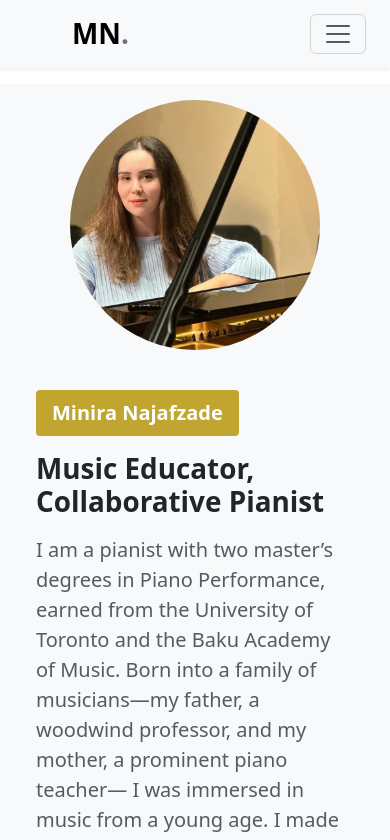
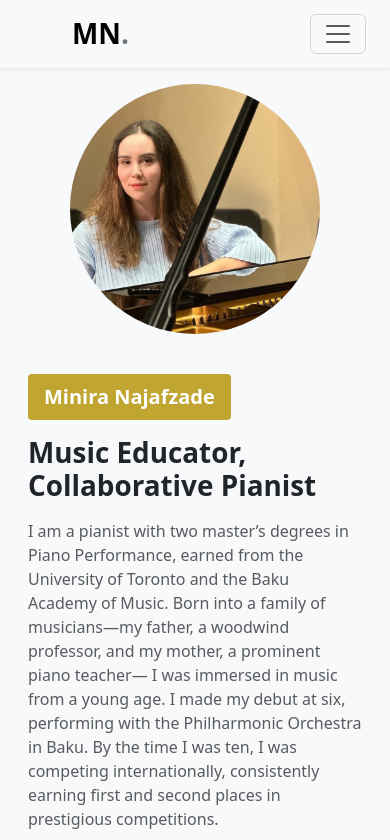
Before and after one commit to rodrigo-wong/MinirasWebsite, a React (Create React App) app: page / in a window 390 px wide. Shown: the top 840 px of the page. Built offline with nearby package versions, Linux system fonts and the light colour scheme.

Commit message:
Refactor Home component to add responsive font sizes for different screen sizes and update class names

```diff
--- a/src/components/Home.jsx
+++ b/src/components/Home.jsx
@@ -7,7 +7,7 @@ import { faYoutube } from "@fortawesome/free-brands-svg-icons";
 const Home = () => {
   return (
     <Container className="">
-      <Row className="align-items-center m-3 m-md-4 m-lg-5 g-3">
+      <Row className="align-items-center p-3 p-md-4 p-lg-5 g-3">
         {/* Image Column: Set order-first on smaller screens */}
         <Col
           xs={12}
@@ -52,7 +52,7 @@ const Home = () => {
           </div>
 
           <h1 className="fw-bold mb-3">Music Educator, Collaborative Pianist</h1>
-          <p className="text-muted fs-5">
+          <p className="text-muted responsive-text">
             I am a pianist with two master’s degrees in Piano Performance,
             earned from the University of Toronto and the Baku Academy of Music.
             Born into a family of musicians—my father, a woodwind professor, and
```
